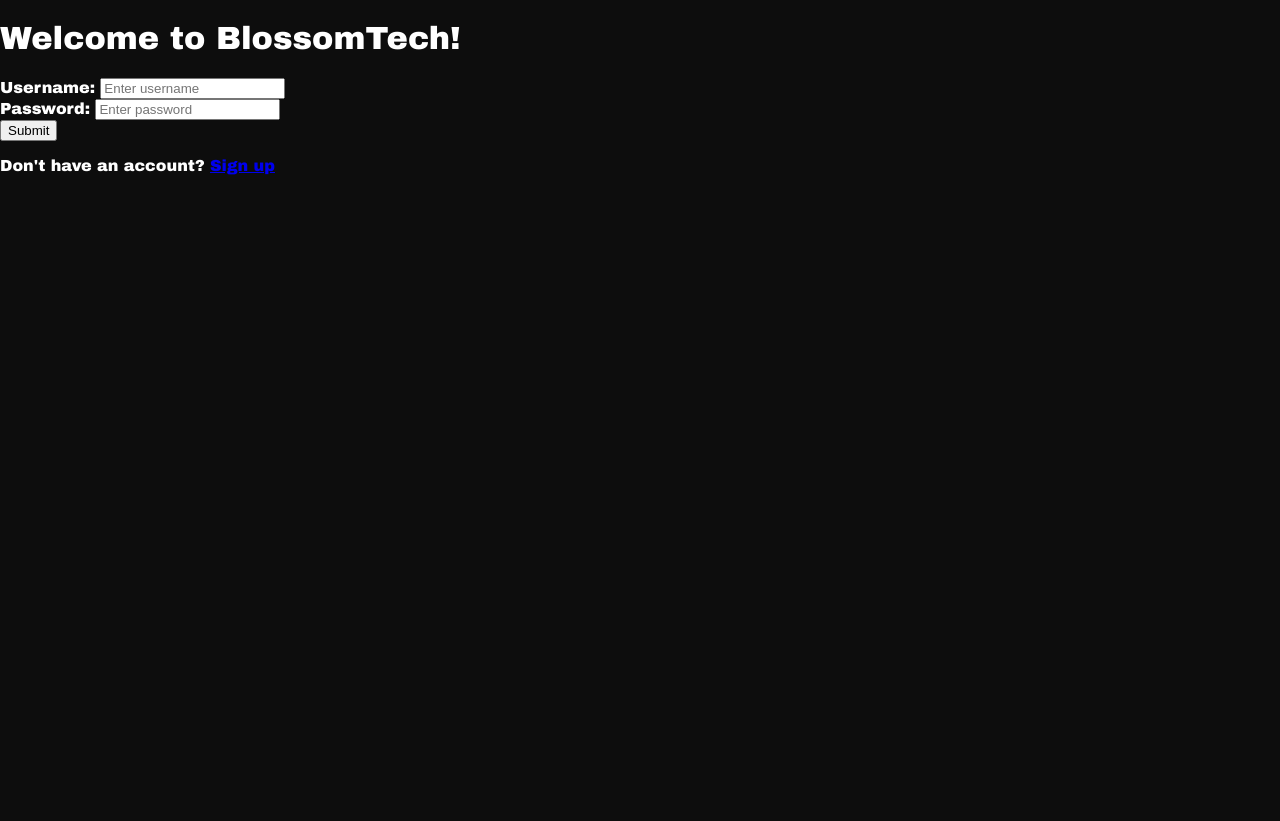
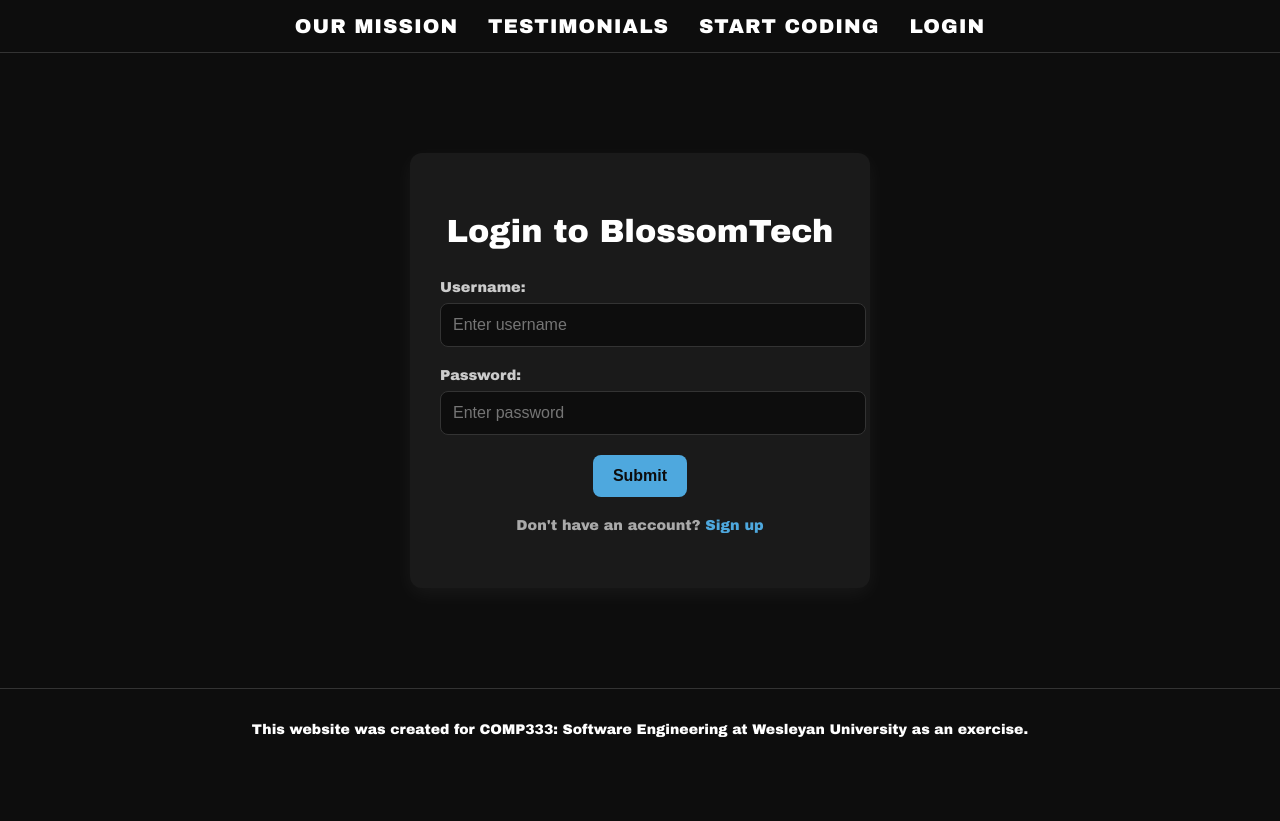
Before and after one commit to GavrielaTM3/COMP333_Website, a PHP site: page /login.php in a window 1280 px wide. After the commit the page ends 737 px from the top, so only its background shows below. Run offline with PHP 8.4, Linux system fonts and the light colour scheme.

Commit message:
login redesign

```diff
--- a/login.php
+++ b/login.php
@@ -1,87 +1,90 @@
-<!--
- login.php file which allows the user to login to BlossomTech
--->
-
-<!DOCTYPE HTML>
-<html lang="en">
-<head>
-  <h1>Welcome to BlossomTech!</h1>
-
-  <link rel="stylesheet" href="style.css" />
-
-  <meta http-equiv="Content-Type" content="application/x-www-form-urlencoded"/>
-  <title>Login</title>
-</head>
-
-<body>
 <?php
-    // Start session
 session_start();
 require_once './db.php';
 
-    if(isset($_POST["submit"])){
-      // Variables for the output and the web form below.
-      $out_value = "";
+// Handle form submission
+if (isset($_POST["submit"])) {
     $s_user = $_POST['username'];
     $s_pass = $_POST['password'];
-      //$hashed_password = password_hash($s_pass, PASSWORD_DEFAULT);
 
-
-      // The following is the core part of this script where we connect PHP
-      // and SQL.
-      // Check that the user entered data in the form.
-      if(!empty($s_user) && !empty($s_pass)){
-        // If so, prepare SQL query with the data to query the database.
-        $sql_query = "SELECT password FROM users WHERE username = (?)";
+    if (!empty($s_user) && !empty($s_pass)) {
+        $sql_query = "SELECT password FROM users WHERE username = ?";
         $stmt = $conn->prepare($sql_query);
         $stmt->bind_param("s", $s_user);
         $stmt->execute();
         $result = $stmt->get_result();
         $row = mysqli_fetch_assoc($result);
-        $pass = $row['password'];
-        // Send the query and obtain the result.
-        // mysqli_query performs a query against the database.
-        if(password_verify($s_pass, $pass)) {
-          // If the password inputs matched the hashed password in the database
-          //Log user in.
-          $_SESSION['username'] = $s_user; // Store username in session
-          header("Location: index.php"); // Redirect to home page
+
+        if ($row && password_verify($s_pass, $row['password'])) {
+            $_SESSION['username'] = $s_user;
+            header("Location: index.php");
             exit();
+        } else {
+            $error_msg = "Invalid login credentials - please try again.";
         }
-        else{
-          $error_msg = "Invalid login credientials - please try again";
-        }
-        // mysqli_fetch_assoc returns an associative array that corresponds to the
-        // fetched row or NULL if there are no more rows.
-        // It does not make much of a difference here, but, e.g., if there are
-        // multiple rows returned, you can iterate over those with a loop.
-      }
-      else {
-       echo "Fill out the form";
-      }
+    } else {
+        $error_msg = "Please fill out the form.";
     }
 
-    // Close SQL connection.
     $conn->close();
+}
 ?>
 
-  <!--
-    HTML code for the form by which the user can query data.
-    Note that we are using names (to pass values around in PHP) and not ids
-    (which are for CSS styling or JavaScript functionality).
-    You can leave the action in the form open
-    (https://stackoverflow.com/questions/1131781/is-it-a-good-practice-to-use-an-empty-url-for-a-html-forms-action-attribute-a)
-  -->
+<!DOCTYPE html>
+<html lang="en">
+<head>
+    <meta charset="utf-8" />
+    <meta name="viewport" content="width=device-width, initial-scale=1.0" />
+    <meta name="description" content="Website that teaches you how to code based on your interests." />
+    <title>Login | BlossomTech</title>
+    <link rel="stylesheet" href="style.css?v=1">
+</head>
+
+<body>
+    <!-- Navbar -->
+    <div id="navbar" class="navbar">
+        <ul>
+            <?php if (isset($_SESSION['username'])): ?>
+                <li><a href="view_suggestions.php">Suggestions</a></li>
+            <?php endif; ?>
+            <li><a href="index.php#our-mission">Our Mission</a></li>
+            <li><a href="index.php#testimonials">Testimonials</a></li>
+            <li><a href="index.php#start-coding">Start Coding</a></li>
+
+            <?php if (isset($_SESSION['username'])): ?>
+                <li style="color: #BED8D4;">Logged in as: <?php echo htmlspecialchars($_SESSION['username']); ?></li>
+                <li><a href="logout.php">Log Out</a></li>
+            <?php else: ?>
+                <li><a href="login.php" class="login-button">Login</a></li>
+            <?php endif; ?>
+        </ul>
+    </div>
+
+    <!-- Login Form Container -->
+    <div class="login-container">
+        <h1>Login to BlossomTech</h1>
         <form method="POST" action="">
-  Username: <input type="text" name="username" placeholder="Enter username" required/><br>
-  Password: <input type="password" name="password" placeholder="Enter password" required/><br>
-  <input type="submit" name="submit" value="Submit"/>
-  <?php if (!empty($error_msg)) : ?>
-        <p style="color: red;"><?php echo $error_msg; ?></p>
+            <label for="username">Username:</label>
+            <input type="text" name="username" placeholder="Enter username" required />
+
+            <label for="password">Password:</label>
+            <input type="password" name="password" placeholder="Enter password" required />
+
+            <input type="submit" name="submit" value="Submit" />
+
+            <?php if (!empty($error_msg)): ?>
+                <p class="error-msg"><?php echo $error_msg; ?></p>
             <?php endif; ?>
+        </form>
 
-  </form>
+        <div class="signup-link">
             <p>Don't have an account? <a href="register.php">Sign up</a></p>
+        </div>
+    </div>
 
+    <!-- Footer -->
+    <footer>
+        <p>This website was created for COMP333: Software Engineering at Wesleyan University as an exercise.</p>
+    </footer>
 </body>
 </html>
```
Lines whose indentation alone changed are shown as unchanged.
